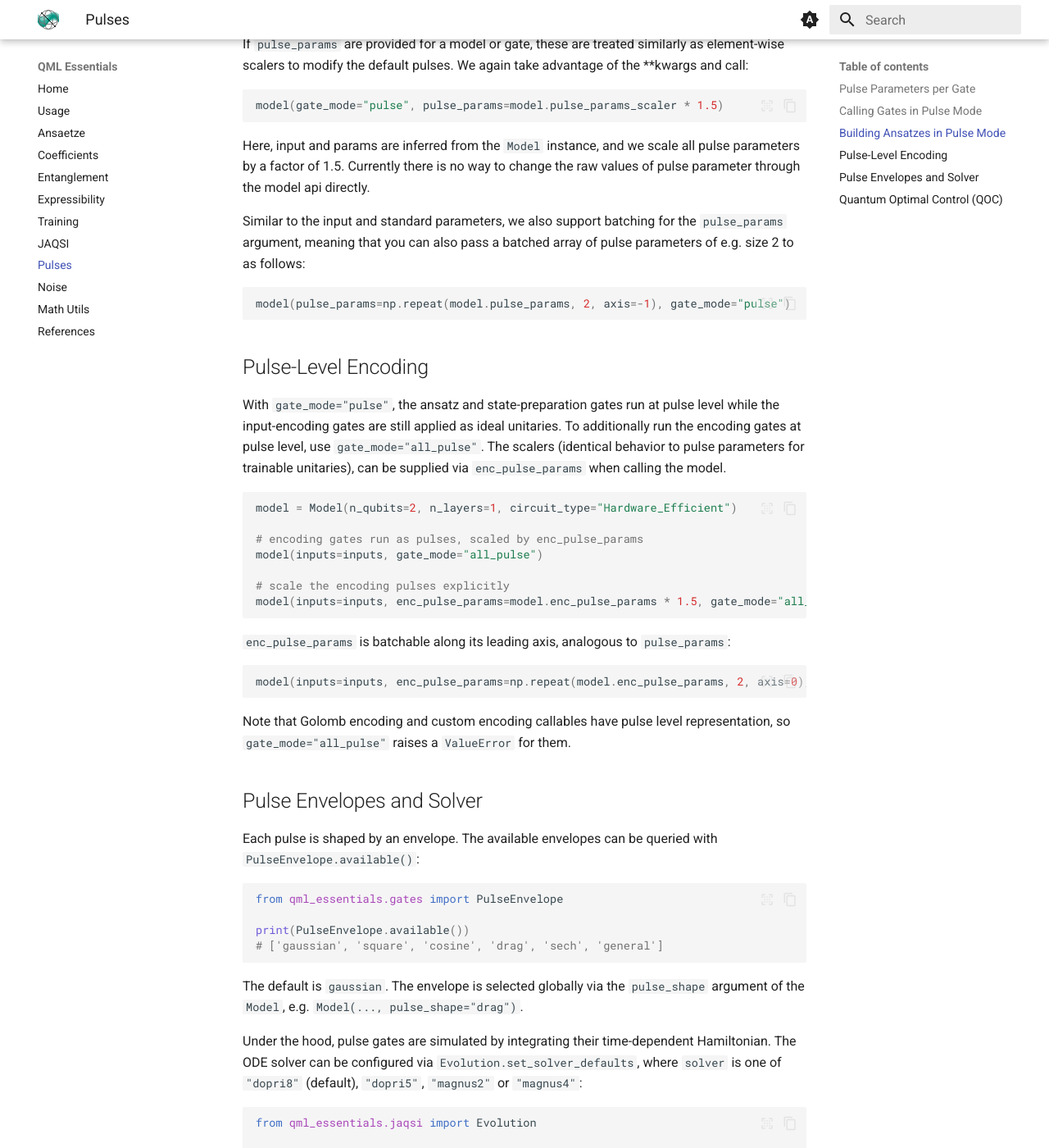
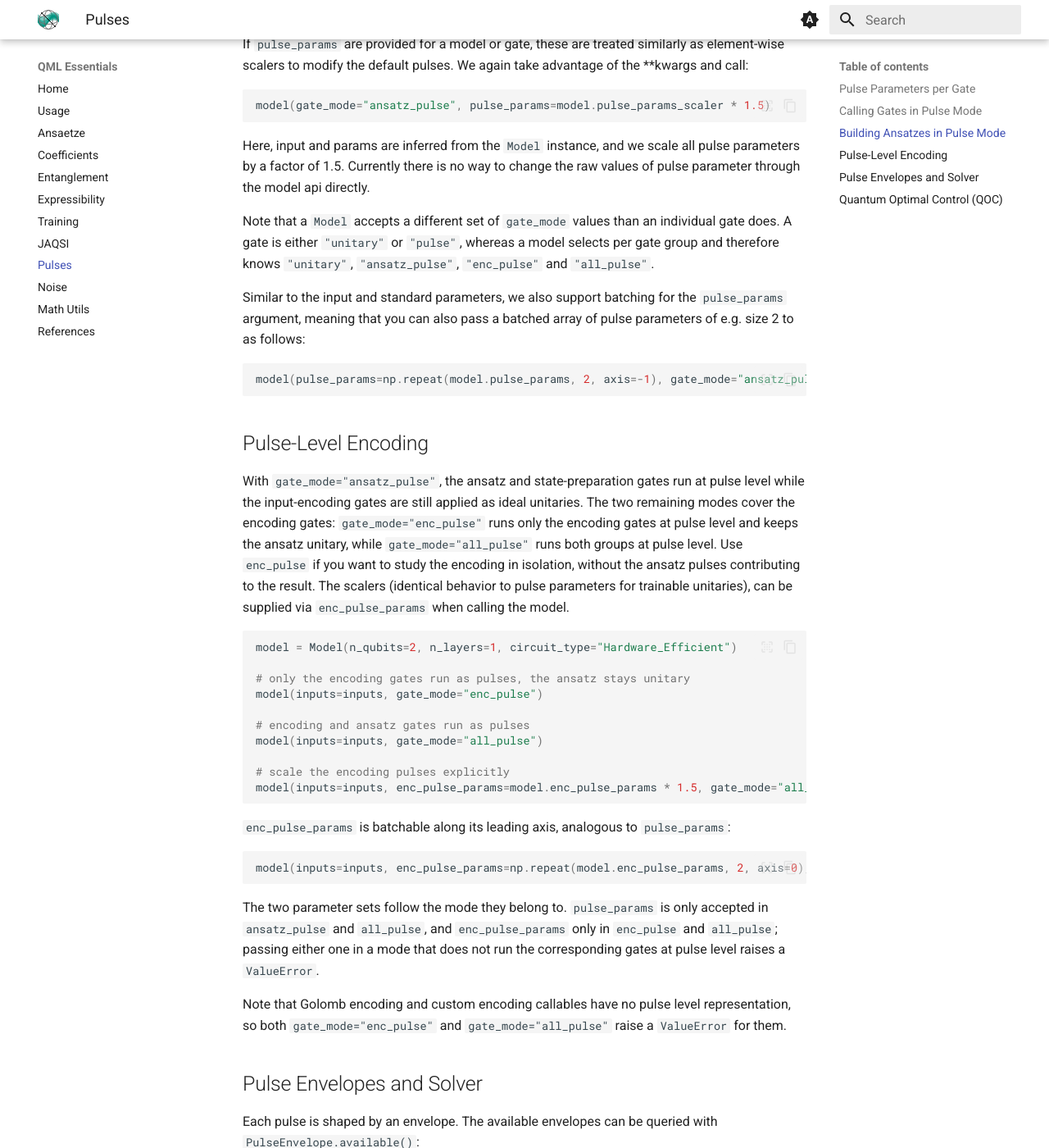
Before and after one commit to cirKITers/qml-essentials, an MkDocs documentation site: the page built from docs/pulses.md, in a window 1280 px wide and 1400 px high, scrolled down 2138 px. Shown: the whole window at 82% size. Built offline with MkDocs 1.6.1 and Material for MkDocs 9.7.7, drawn with Linux system fonts in a browser that asks for light colours.

Commit message:
refac
Signed-off-by: Melvin Strobl <lc3267@kit.edu>

````diff
--- a/docs/pulses.md
+++ b/docs/pulses.md
@@ -73,28 +73,35 @@ When building an ansatz in pulse mode (via a `Model`), the framework internally
 If `pulse_params` are provided for a model or gate, these are treated similarly as element-wise scalers to modify the default pulses. We again take advantage of the **kwargs and call:
 
 ```python
-model(gate_mode="pulse", pulse_params=model.pulse_params_scaler * 1.5)
+model(gate_mode="ansatz_pulse", pulse_params=model.pulse_params_scaler * 1.5)
 ```
 
 Here, input and params are inferred from the `Model` instance, and we scale all pulse parameters by a factor of 1.5.
 Currently there is no way to change the raw values of pulse parameter through the model api directly.
 
+Note that a `Model` accepts a different set of `gate_mode` values than an individual gate does.
+A gate is either `"unitary"` or `"pulse"`, whereas a model selects per gate group and therefore knows `"unitary"`, `"ansatz_pulse"`, `"enc_pulse"` and `"all_pulse"`.
+
 Similar to the input and standard parameters, we also support batching for the `pulse_params` argument, meaning that you can also pass a batched array of pulse parameters of e.g. size 2 to as follows:
 
 ```python
-model(pulse_params=np.repeat(model.pulse_params, 2, axis=-1), gate_mode="pulse")
+model(pulse_params=np.repeat(model.pulse_params, 2, axis=-1), gate_mode="ansatz_pulse")
 ```
 
 ## Pulse-Level Encoding
 
-With `gate_mode="pulse"`, the ansatz and state-preparation gates run at pulse level while the input-encoding gates are still applied as ideal unitaries.
-To additionally run the encoding gates at pulse level, use `gate_mode="all_pulse"`.
+With `gate_mode="ansatz_pulse"`, the ansatz and state-preparation gates run at pulse level while the input-encoding gates are still applied as ideal unitaries.
+The two remaining modes cover the encoding gates: `gate_mode="enc_pulse"` runs only the encoding gates at pulse level and keeps the ansatz unitary, while `gate_mode="all_pulse"` runs both groups at pulse level.
+Use `enc_pulse` if you want to study the encoding in isolation, without the ansatz pulses contributing to the result.
 The scalers (identical behavior to pulse parameters for trainable unitaries), can be supplied via `enc_pulse_params` when calling the model.
 
 ```python
 model = Model(n_qubits=2, n_layers=1, circuit_type="Hardware_Efficient")
 
-# encoding gates run as pulses, scaled by enc_pulse_params
+# only the encoding gates run as pulses, the ansatz stays unitary
+model(inputs=inputs, gate_mode="enc_pulse")
+
+# encoding and ansatz gates run as pulses
 model(inputs=inputs, gate_mode="all_pulse")
 
 # scale the encoding pulses explicitly
@@ -107,7 +114,10 @@ model(inputs=inputs, enc_pulse_params=model.enc_pulse_params * 1.5, gate_mode="a
 model(inputs=inputs, enc_pulse_params=np.repeat(model.enc_pulse_params, 2, axis=0), gate_mode="all_pulse")
 ```
 
-Note that Golomb encoding and custom encoding callables have pulse level representation, so `gate_mode="all_pulse"` raises a `ValueError` for them.
+The two parameter sets follow the mode they belong to.
+`pulse_params` is only accepted in `ansatz_pulse` and `all_pulse`, and `enc_pulse_params` only in `enc_pulse` and `all_pulse`; passing either one in a mode that does not run the corresponding gates at pulse level raises a `ValueError`.
+
+Note that Golomb encoding and custom encoding callables have no pulse level representation, so both `gate_mode="enc_pulse"` and `gate_mode="all_pulse"` raise a `ValueError` for them.
 
 ## Pulse Envelopes and Solver
 
````
Also changed, not shown: docs/usage.md (+12 -2 lines), 2 other files.
